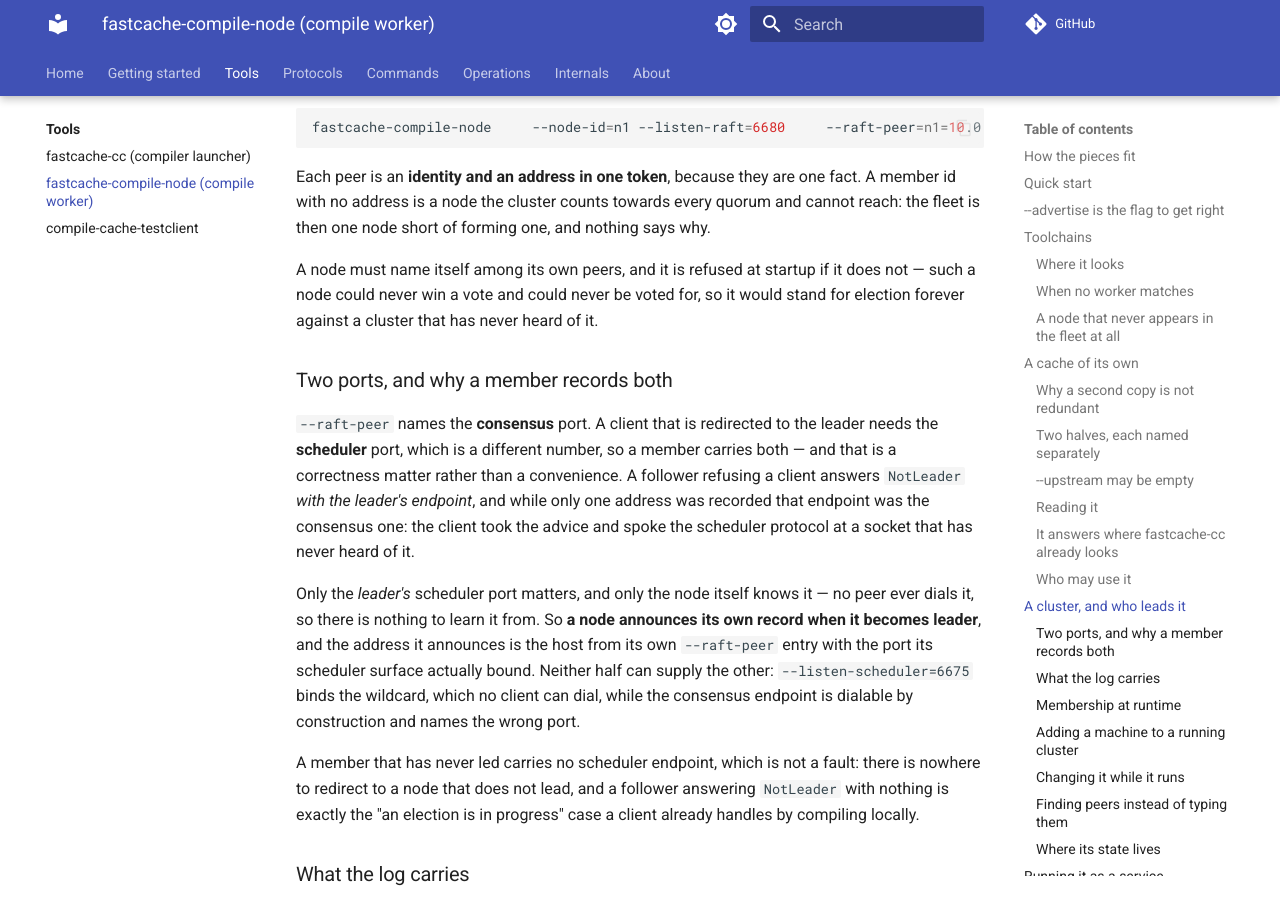
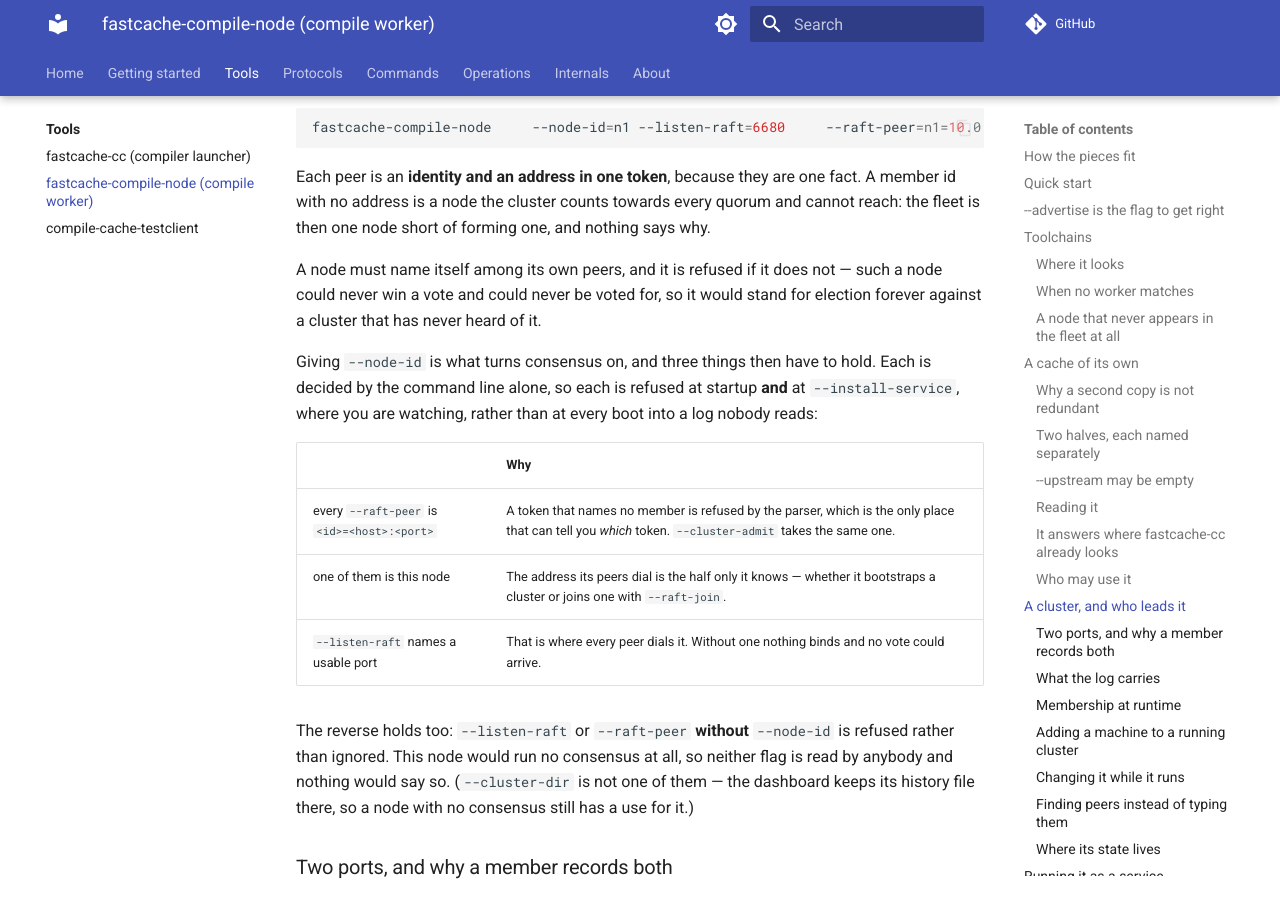
Before and after one commit to LASTRADA-Software/fastcached, an MkDocs documentation site: the page built from docs/tools/fastcache-compile-node.md, in a window 1280 px wide and 900 px high, scrolled down 10130 px. Built offline with MkDocs 1.6.1 and Material for MkDocs 9.7.7, drawn with Linux system fonts in a browser that asks for light colours; comment, search, counter and statistics services are not loaded; some of the changed text lies outside the part shown.

Commit message:
docs: where a refusal that only reads the command line belongs
The rulebook's #168 entry described the defect; it now describes the rule that
came out of it, in the section the install-time and startup tables already live
in. What it has to say beyond "move the check" is where each kind goes: a
grammar to the option row, which is the only place that can name the offending
token; a cross-flag invariant to `StartupPolicyRejection`, whose messages are
static prose; a shared predicate and message constant when a row and a tier must
both assert one rule; and after any narrower rule about the same flags, because
first match wins.

The two near-misses are recorded with it -- `--cluster-dir` is not a consensus
flag, and a port rule asks `ParseEndpoint` rather than testing for an empty
string -- since both are what somebody adding the next row would get wrong.

AGENT.md gains the tripwire, and the node's own documentation states the three
invariants a `--node-id` brings with it, and that each is refused at install as
well as at startup. Its discovery section said a node joining a discovered fleet
"needs nothing else", which was true of the cluster's addresses and never of its
own -- it names itself in `--raft-peer` like every other node, as the example
directly above it already showed.

Signed-off-by: Christian Parpart <christian@parpart.family>

```diff
--- a/docs/tools/fastcache-compile-node.md
+++ b/docs/tools/fastcache-compile-node.md
@@ -455,9 +455,26 @@ fact. A member id with no address is a node the cluster counts towards every quo
 and cannot reach: the fleet is then one node short of forming one, and nothing says
 why.
 
-A node must name itself among its own peers, and it is refused at startup if it
-does not — such a node could never win a vote and could never be voted for, so it
-would stand for election forever against a cluster that has never heard of it.
+A node must name itself among its own peers, and it is refused if it does not —
+such a node could never win a vote and could never be voted for, so it would stand
+for election forever against a cluster that has never heard of it.
+
+Giving `--node-id` is what turns consensus on, and three things then have to hold.
+Each is decided by the command line alone, so each is refused at startup **and** at
+`--install-service`, where you are watching, rather than at every boot into a log
+nobody reads:
+
+| | Why |
+|---|---|
+| every `--raft-peer` is `<id>=<host>:<port>` | A token that names no member is refused by the parser, which is the only place that can tell you *which* token. `--cluster-admit` takes the same one. |
+| one of them is this node | The address its peers dial is the half only it knows — whether it bootstraps a cluster or joins one with `--raft-join`. |
+| `--listen-raft` names a usable port | That is where every peer dials it. Without one nothing binds and no vote could arrive. |
+
+The reverse holds too: `--listen-raft` or `--raft-peer` **without** `--node-id` is
+refused rather than ignored. This node would run no consensus at all, so neither
+flag is read by anybody and nothing would say so. (`--cluster-dir` is not one of
+them — the dashboard keeps its history file there, so a node with no consensus
+still has a use for it.)
 
 ### Two ports, and why a member records both
 
@@ -692,8 +709,10 @@ where they answer; the *leader* proposes, and only the leader, because admitting
 node is a Raft decision. Every node on the segment sees the same peers and all but
 one of them do nothing about it.
 
-**A node joining a discovered fleet still needs `--raft-join`**, and needs nothing
-else: discovery supplies the addresses that a typed join has to list by hand. One
+**A node joining a discovered fleet still needs `--raft-join`**, and nothing else
+about the *cluster*: discovery supplies the addresses a typed join has to list by
+hand. It still names itself — `--node-id`, `--listen-raft` and its own
+`--raft-peer` entry — as every node with an identity does. One
 node bootstraps the cluster and the rest join it — and exactly one, because two
 nodes that each bootstrapped a cluster of themselves cannot be merged. A membership
 change proposed against such a node never commits, and the leader says so once the
```
Also changed, not shown: .agent/rules/platform-service-and-config.md (+31 -10 lines), AGENT.md (+4 -0 lines).
